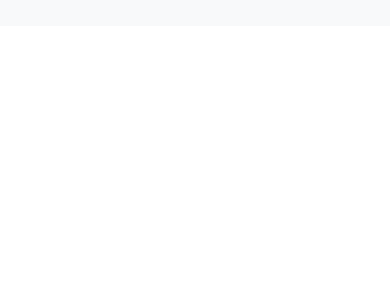
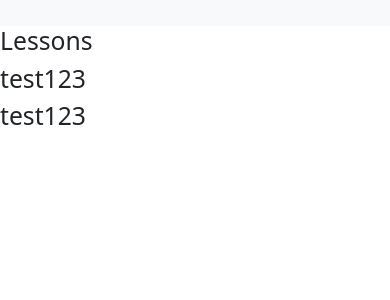
Before and after one commit to jbasquez/projectHomebase, a React (Create React App) app in the folder project-homebase/: page /about in a window 390 px wide. Shown: the top 300 px of the page. Built offline with nearby package versions, Linux system fonts and the light colour scheme.

Commit message:
about page added url working

```diff
--- a/project-homebase/src/App.js
+++ b/project-homebase/src/App.js
@@ -3,6 +3,7 @@ import { BrowserRouter as Router, Route, Switch } from "react-router-dom";
 import Home from './pages/home';
 import NavBar from "./components/navBar";
 import Welcome from "./components/welcome";
+import About from "./pages/about";
 
 function App() {
     return (
@@ -12,6 +13,7 @@ function App() {
             <Switch>
               <Route exact path={"/"} component={Home} />
               <Route exact path={"/welcome"} component={Welcome} />
+              <Route exact path={"/about"} component={About} />
             </Switch>
           </Router>
       </div>
--- a/project-homebase/src/components/navBar.js
+++ b/project-homebase/src/components/navBar.js
@@ -12,6 +12,7 @@ function NavBar(){
                     <Link to="/projects" className="nav-link">Quizzes</Link>
                     <Link to="/projects" className="nav-link">Account</Link>
                     <Link to="/stats" className="nav-link">Stats</Link>
+                    <Link to="/about" className="nav-link">About</Link>
                 </ul>
             </div>
         </nav>
--- /dev/null
+++ b/project-homebase/src/pages/about.js
@@ -0,0 +1,26 @@
+import React from "react";
+
+
+function About() {
+    return (
+      <div >
+        <div className="row">
+          <div className="col-lg-4 col-md-4 col-sm-4 col-xs-12">
+          </div>
+          <div className="col-lg-4 col-md-4 col-sm-4 col-xs-12">
+            <h2>Lessons</h2>
+          </div>
+        </div>
+        <div className="row">
+          <div className="col-lg-4 col-md-4 col-sm-4 col-xs-12">
+            <h2>test123</h2>
+          </div>
+          <div className="col-lg-4 col-md-4 col-sm-4 col-xs-12">
+            <h2>test123</h2>
+          </div>
+        </div>
+      </div>
+    );
+  }
+
+  export default About;
```
